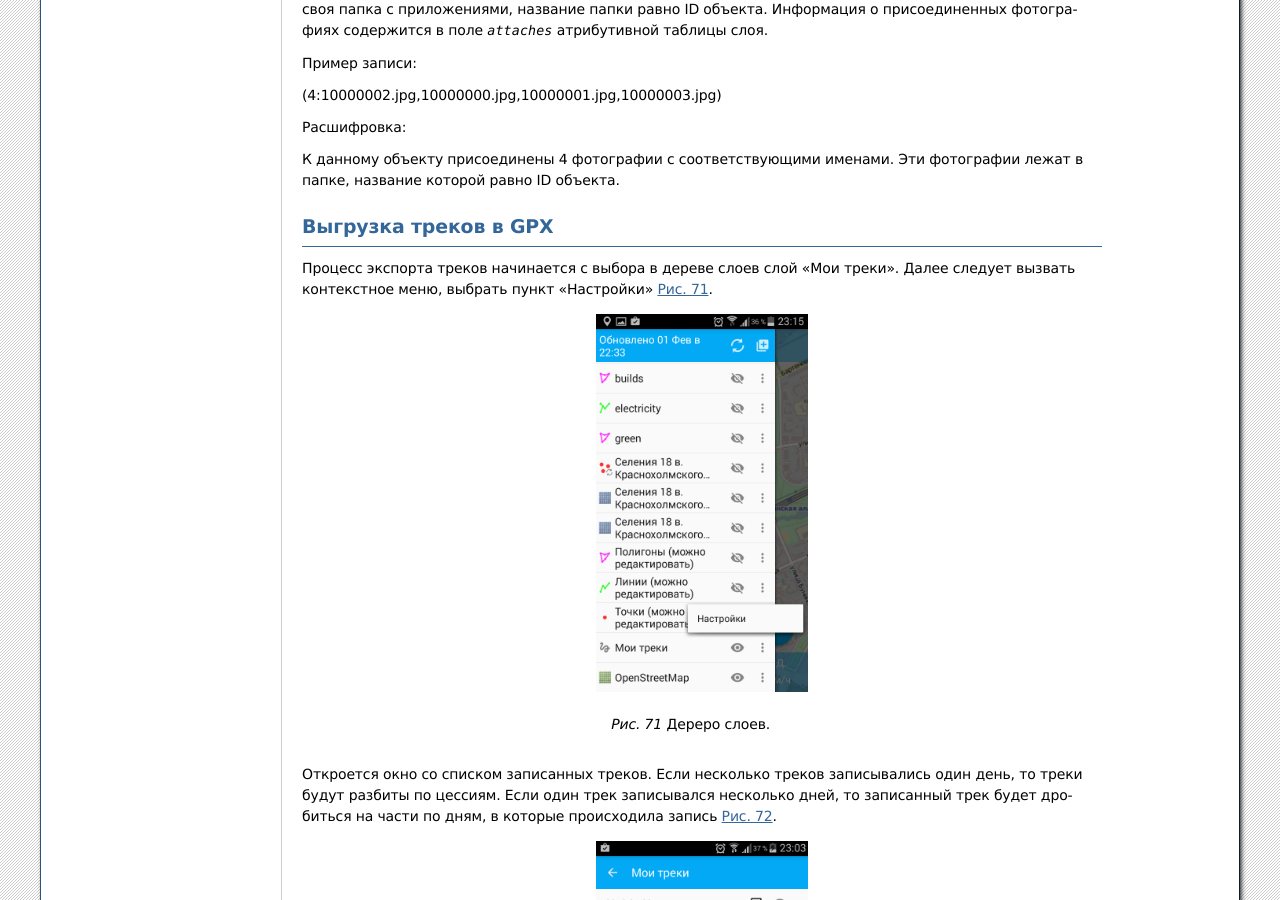
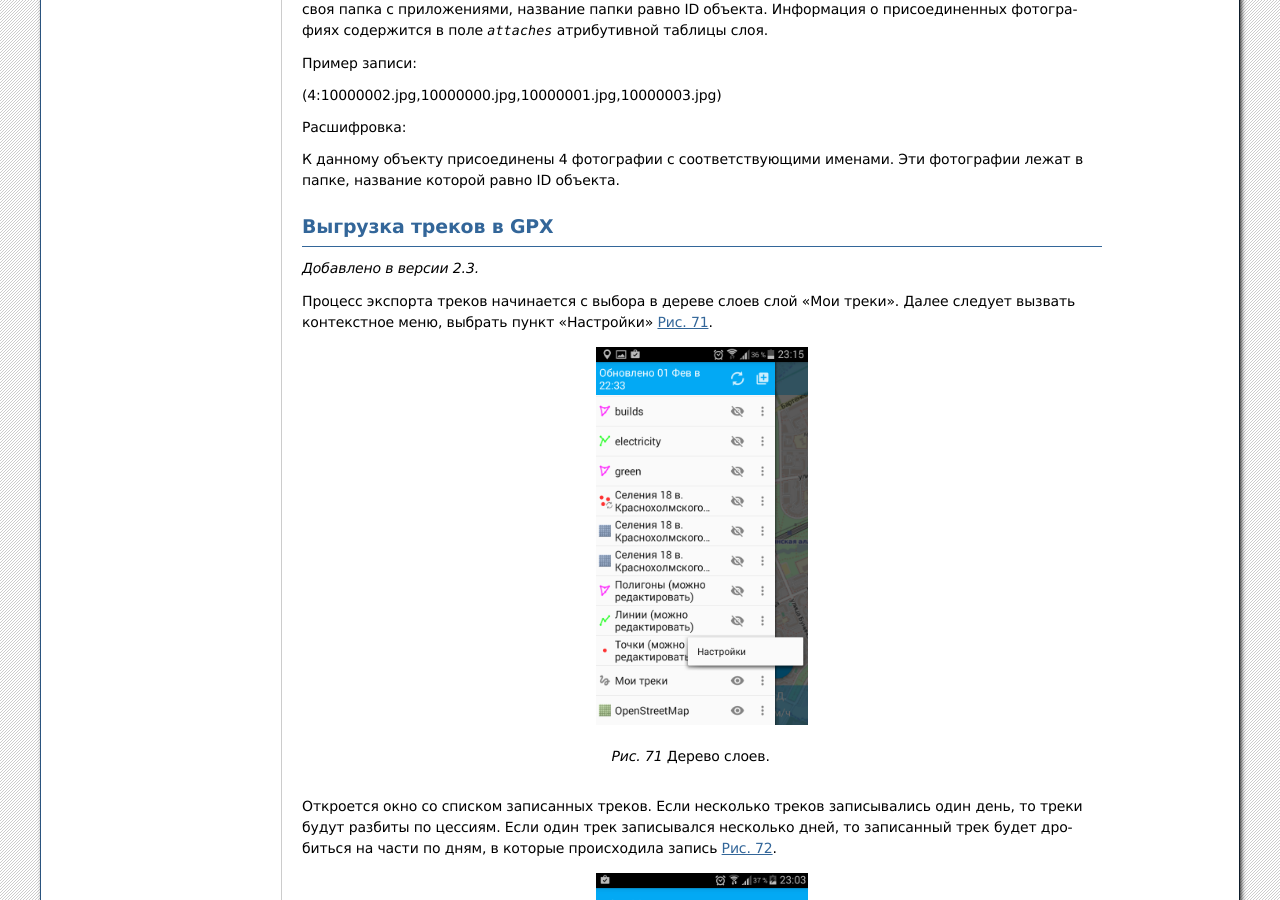
Before and after one commit to nextgis/docs_ngmobile, a Sphinx documentation site: the page built from source/share.rst, in a window 1280 px wide and 900 px high, scrolled down 939 px. Built offline with Sphinx 7.4.7, drawn with Linux system fonts in a browser that asks for light colours; formulas are drawn with MathJax 3.

Commit message:
Update share.rst

```diff
--- a/source/share.rst
+++ b/source/share.rst
@@ -41,6 +41,8 @@ GeoJSON
 Выгрузка треков в GPX
 ----------------------
 
+.. versionadded:: 2.3
+
 Процесс экспорта треков начинается с выбора в дереве слоев слой "Мои треки".
 Далее следует вызвать контекстное меню, выбрать пункт "Настройки" :numref:`ngmobile_tree_layers_gpx_pic`.
 
@@ -49,7 +51,7 @@ GeoJSON
    :align: center
    :height: 10cm
 
-   Дереро слоев.
+   Дерево слоев.
 
 Откроется окно со списком записанных треков. Если несколько треков записывались
 один день, то треки будут разбиты по цессиям. Если один трек записывался несколько
```
